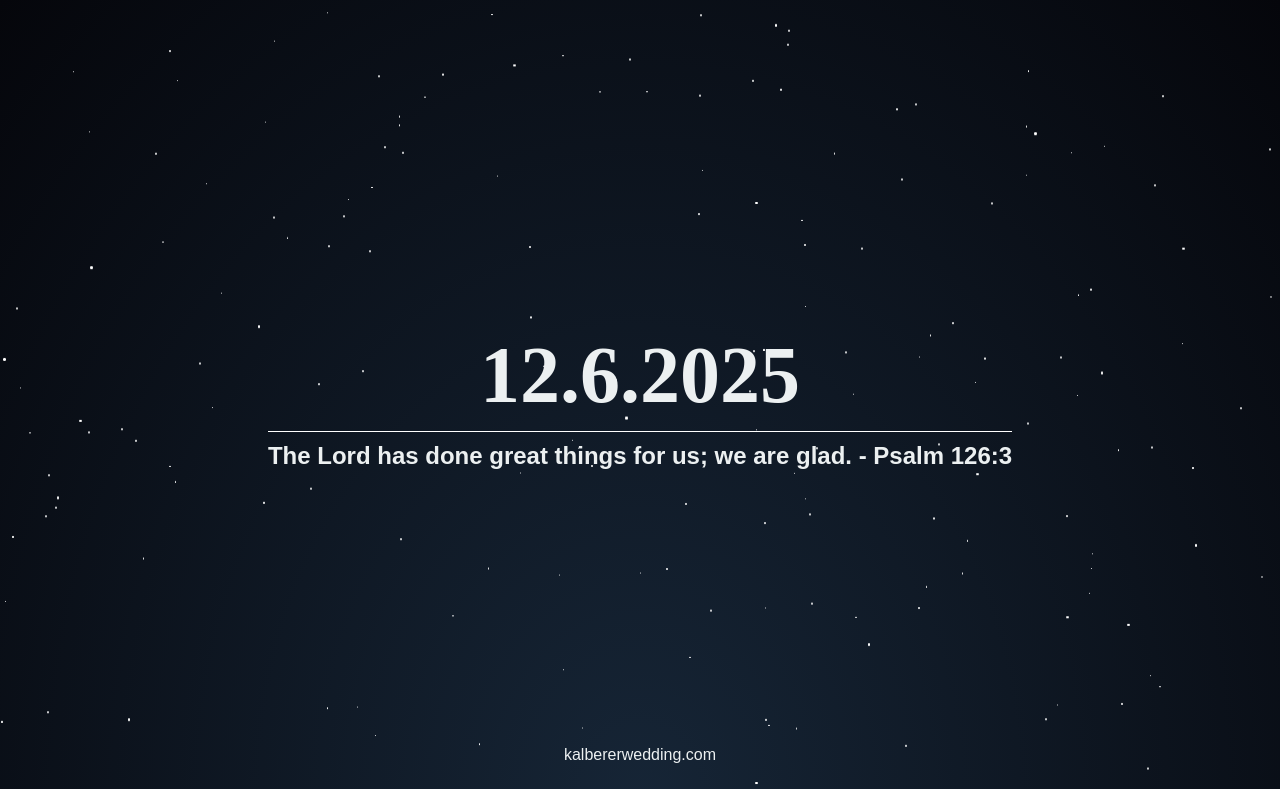
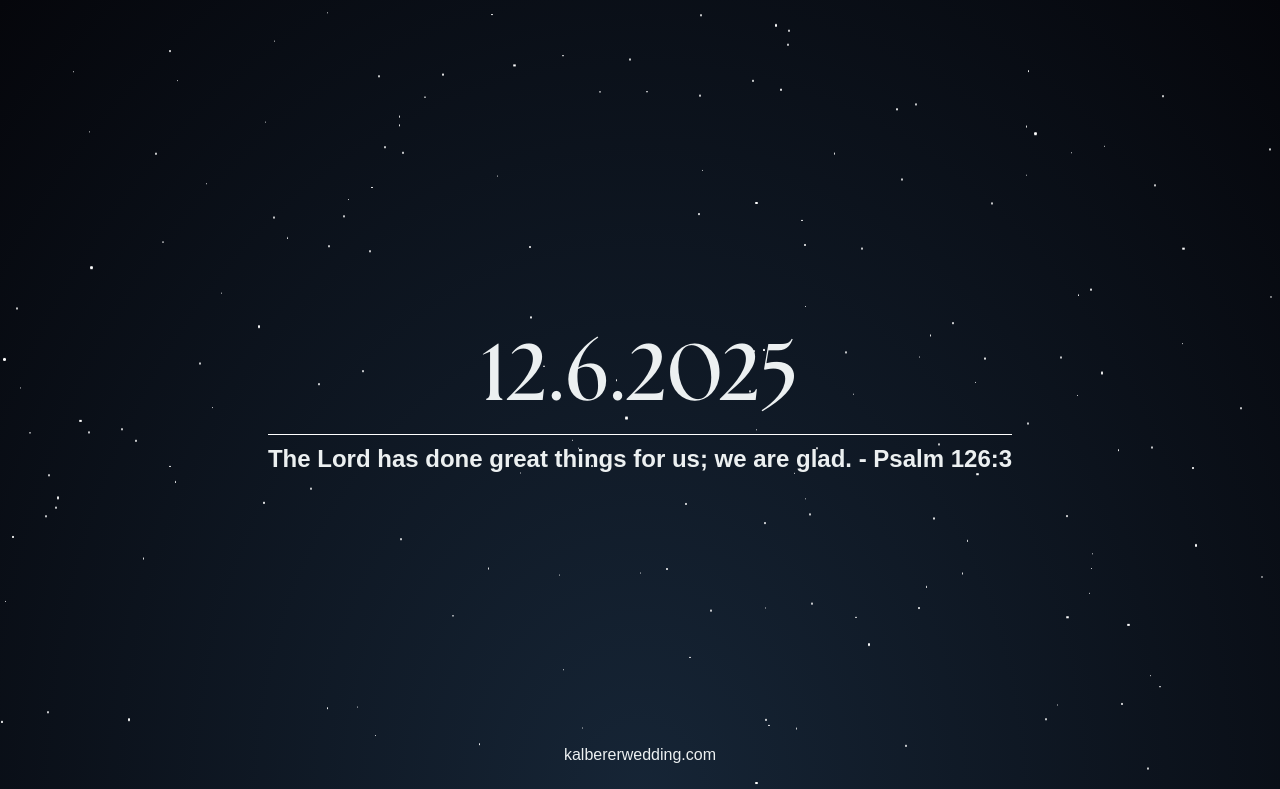
Before and after one commit to bkalberer/comingsoon, a plain HTML site: page index.html in a window 1280 px wide. Shown: the top 789 px of the page. Drawn offline with Linux system fonts and the light colour scheme; no server answers.

Commit message:
Update style.css

```diff
--- a/style.css
+++ b/style.css
@@ -83,6 +83,13 @@ footer {
 	align-items: end;
 }
 
+@font-face {
+    font-family: TheSeasons;
+    src: url("fonts/Fontspring-theseasons-bd.otf") format("opentype");
+    font-weight: normal;
+    font-style: normal;
+}
+
 @media only screen and (max-width: 300px) {
 	.title {
 		font-size: 1rem;
```
